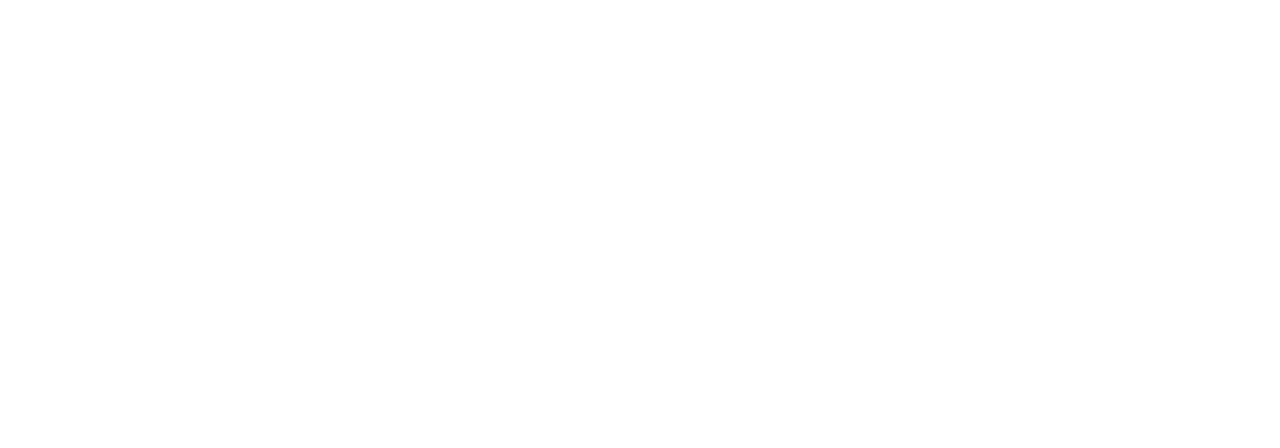
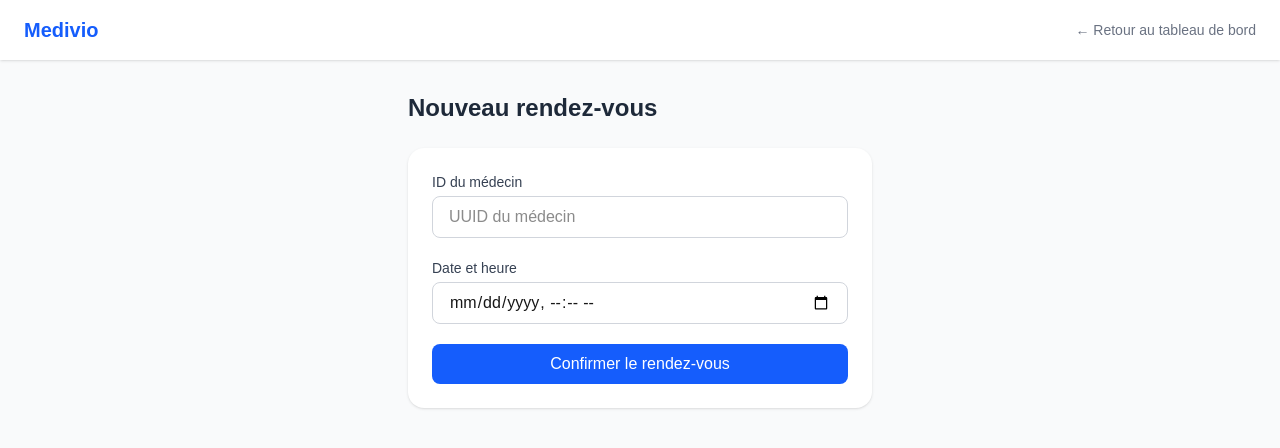
Before and after one commit to All185/medivio-frontend, a Next.js app: page /appointments/new in a window 1280 px wide. Before the commit this address had no page. Shown: the top 448 px of the page. Built offline with nearby package versions, Linux system fonts and the light colour scheme; no server answers.

Commit message:
Fix home redirect

```diff
--- a/app/appointments/new/page.tsx
+++ b/app/appointments/new/page.tsx
@@ -1,5 +1,98 @@
-import { redirect } from 'next/navigation'
+'use client'
 
-export default function Home() {
-  redirect('/login')
+import { useState } from 'react'
+import { useRouter } from 'next/navigation'
+import api from '@/lib/api'
+
+export default function NewAppointmentPage() {
+  const router = useRouter()
+  const [loading, setLoading] = useState(false)
+  const [error, setError] = useState('')
+  const [form, setForm] = useState({
+    doctor_id: '',
+    scheduled_at: '',
+  })
+
+  const handleSubmit = async (e: React.FormEvent) => {
+    e.preventDefault()
+    setLoading(true)
+    setError('')
+
+    try {
+      await api.post('/appointments/', {
+        doctor_id:    form.doctor_id,
+        scheduled_at: new Date(form.scheduled_at).toISOString(),
+      })
+      router.push('/dashboard')
+    } catch (err: any) {
+      setError(err.response?.data?.detail || 'Une erreur est survenue')
+    } finally {
+      setLoading(false)
+    }
+  }
+
+  return (
+    <div className="min-h-screen bg-gray-50">
+      <header className="bg-white shadow-sm px-6 py-4 flex justify-between items-center">
+        <h1 className="text-xl font-bold text-blue-600">Medivio</h1>
+        <button
+          onClick={() => router.push('/dashboard')}
+          className="text-sm text-gray-500 hover:underline"
+        >
+          ← Retour au tableau de bord
+        </button>
+      </header>
+
+      <main className="max-w-lg mx-auto px-6 py-8">
+        <h2 className="text-2xl font-bold text-gray-800 mb-6">
+          Nouveau rendez-vous
+        </h2>
+
+        {error && (
+          <div className="bg-red-50 text-red-600 p-3 rounded-lg mb-4 text-sm">
+            {error}
+          </div>
+        )}
+
+        <div className="bg-white rounded-2xl shadow-sm p-6">
+          <form onSubmit={handleSubmit} className="space-y-5">
+            <div>
+              <label className="block text-sm font-medium text-gray-700 mb-1">
+                ID du médecin
+              </label>
+              <input
+                type="text"
+                required
+                value={form.doctor_id}
+                onChange={(e) => setForm({ ...form, doctor_id: e.target.value })}
+                className="w-full border border-gray-300 rounded-lg px-4 py-2 focus:outline-none focus:ring-2 focus:ring-blue-500"
+                placeholder="UUID du médecin"
+              />
+            </div>
+
+            <div>
+              <label className="block text-sm font-medium text-gray-700 mb-1">
+                Date et heure
+              </label>
+              <input
+                type="datetime-local"
+                required
+                value={form.scheduled_at}
+                onChange={(e) => setForm({ ...form, scheduled_at: e.target.value })}
+                className="w-full border border-gray-300 rounded-lg px-4 py-2 focus:outline-none focus:ring-2 focus:ring-blue-500"
+              />
+            </div>
+
+            <button
+              type="submit"
+              disabled={loading}
+              className="w-full bg-blue-600 text-white py-2 rounded-lg font-medium hover:bg-blue-700 transition disabled:opacity-50"
+            >
+              {loading ? 'Création en cours...' : 'Confirmer le rendez-vous'}
+            </button>
+          </form>
+        </div>
+      </main>
+    </div>
+  )
 }
--- a/app/page.tsx
+++ b/app/page.tsx
@@ -1,65 +1,5 @@
-import Image from "next/image";
+import { redirect } from 'next/navigation'
 
 export default function Home() {
-  return (
-    <div className="flex flex-col flex-1 items-center justify-center bg-zinc-50 font-sans dark:bg-black">
-      <main className="flex flex-1 w-full max-w-3xl flex-col items-center justify-between py-32 px-16 bg-white dark:bg-black sm:items-start">
-        <Image
-          className="dark:invert"
-          src="/next.svg"
-          alt="Next.js logo"
-          width={100}
-          height={20}
-          priority
-        />
-        <div className="flex flex-col items-center gap-6 text-center sm:items-start sm:text-left">
-          <h1 className="max-w-xs text-3xl font-semibold leading-10 tracking-tight text-black dark:text-zinc-50">
-            To get started, edit the page.tsx file.
-          </h1>
-          <p className="max-w-md text-lg leading-8 text-zinc-600 dark:text-zinc-400">
-            Looking for a starting point or more instructions? Head over to{" "}
-            <a
-              href="https://vercel.com/templates?framework=next.js&utm_source=create-next-app&utm_medium=appdir-template-tw&utm_campaign=create-next-app"
-              className="font-medium text-zinc-950 dark:text-zinc-50"
-            >
-              Templates
-            </a>{" "}
-            or the{" "}
-            <a
-              href="https://nextjs.org/learn?utm_source=create-next-app&utm_medium=appdir-template-tw&utm_campaign=create-next-app"
-              className="font-medium text-zinc-950 dark:text-zinc-50"
-            >
-              Learning
-            </a>{" "}
-            center.
-          </p>
-        </div>
-        <div className="flex flex-col gap-4 text-base font-medium sm:flex-row">
-          <a
-            className="flex h-12 w-full items-center justify-center gap-2 rounded-full bg-foreground px-5 text-background transition-colors hover:bg-[#383838] dark:hover:bg-[#ccc] md:w-[158px]"
-            href="https://vercel.com/new?utm_source=create-next-app&utm_medium=appdir-template-tw&utm_campaign=create-next-app"
-            target="_blank"
-            rel="noopener noreferrer"
-          >
-            <Image
-              className="dark:invert"
-              src="/vercel.svg"
-              alt="Vercel logomark"
-              width={16}
-              height={16}
-            />
-            Deploy Now
-          </a>
-          <a
-            className="flex h-12 w-full items-center justify-center rounded-full border border-solid border-black/[.08] px-5 transition-colors hover:border-transparent hover:bg-black/[.04] dark:border-white/[.145] dark:hover:bg-[#1a1a1a] md:w-[158px]"
-            href="https://nextjs.org/docs?utm_source=create-next-app&utm_medium=appdir-template-tw&utm_campaign=create-next-app"
-            target="_blank"
-            rel="noopener noreferrer"
-          >
-            Documentation
-          </a>
-        </div>
-      </main>
-    </div>
-  );
+  redirect('/login')
 }
```
